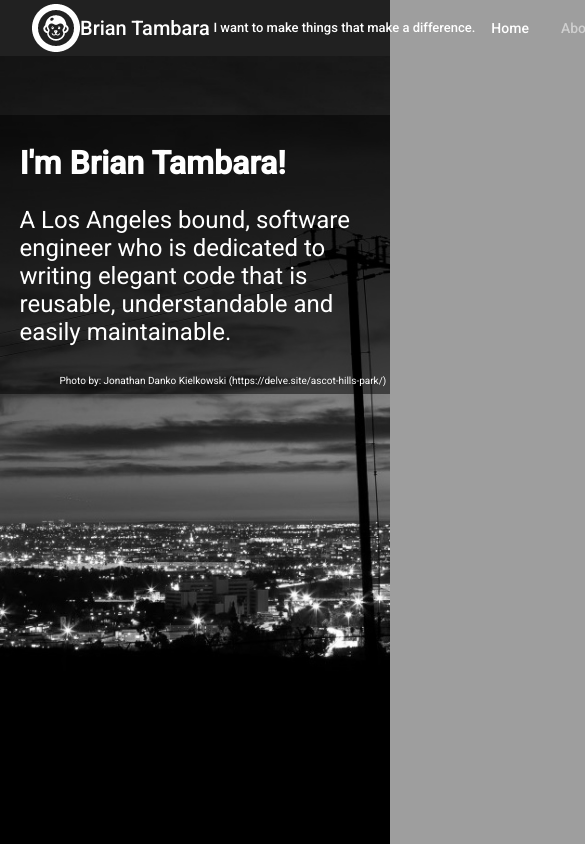
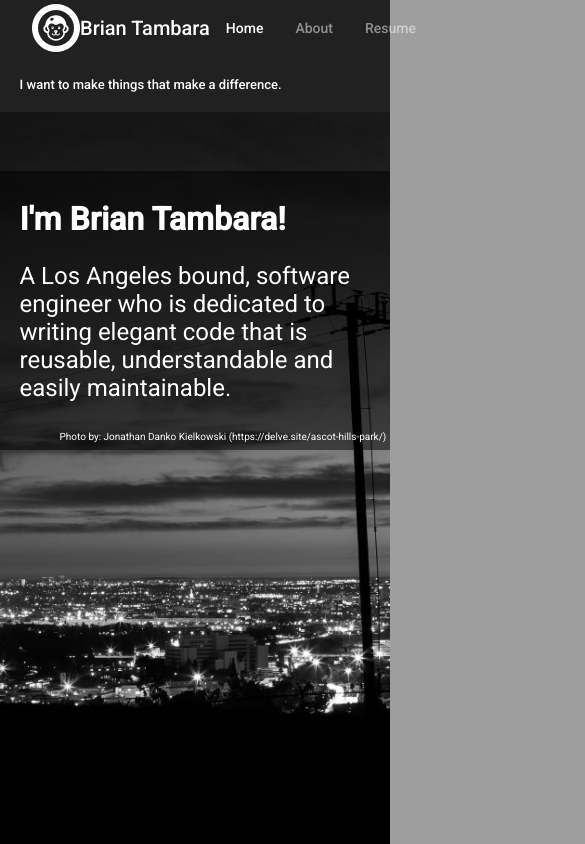
Before and after one commit to btambara/personal-website-frontend, an Angular app: page /home in a window 390 px wide. Shown: the top 844 px of the page, 585 px wide, since content can reach past the window. Built offline with nearby package versions, Linux system fonts and the light colour scheme.

Commit message:
Fixed header for mobile.

```diff
--- a/src/app/shared/header/header.component.html
+++ b/src/app/shared/header/header.component.html
@@ -1,10 +1,10 @@
 <mat-toolbar color="primary">
-    <mat-toolbar-row>
+    <mat-toolbar-row class="main-row">
         <a class="logo" mat-button [routerLink]="'/'">
             <img src="assets/images/logos/logo-48x48.png">
         </a>
         <h1>Brian Tambara</h1>
-        <p>I want to make things that make a difference.</p>
+        <p class="main-row">I want to make things that make a difference.</p>
         <span></span>
         <div class="nav-router">
             <a mat-button routerLink="/home" routerLinkActive="active-link"> Home </a>
@@ -12,4 +12,7 @@
             <a mat-button routerLink="/resume" routerLinkActive="active-link"> Resume </a>
         </div>
     </mat-toolbar-row>
+    <mat-toolbar-row class="mobile-row">
+        <p class="mobile-row">I want to make things that make a difference.</p>
+    </mat-toolbar-row>
 </mat-toolbar>
--- a/src/app/shared/header/header.component.scss
+++ b/src/app/shared/header/header.component.scss
@@ -1,14 +1,39 @@
+// Small tablets and large smartphones (landscape view)
+$screen-sm-min: 576px;
+
+// Small tablets (portrait view)
+$screen-md-min: 768px;
+
+// Tablets and small desktops
+$screen-lg-min: 992px;
+
+// Large tablets and desktops
+$screen-xl-min: 1200px;
+
 a.logo {
-    opacity: 1.0;
+    opacity: 1;
 }
 
 a {
     opacity: 0.5;
 }
 
-p {
+p.main-row {
     margin-left: 1%;
     font-size: small;
+    display: none;
+    @media (min-width: #{$screen-md-min}) {
+        display: block;
+    }
+}
+
+p.mobile-row {
+    margin-left: 1%;
+    font-size: small;
+    display: block;
+    @media (min-width: #{$screen-md-min}) {
+        display: none;
+    }
 }
 
 span {
@@ -16,5 +41,13 @@ span {
 }
 
 .active-link {
-    opacity: 1.0;
+    opacity: 1;
 }
+
+
+mat-toolbar-row.mobile-row {
+    display: block;
+    @media (min-width: #{$screen-md-min}) {
+        display: none;
+    }
+}
```
